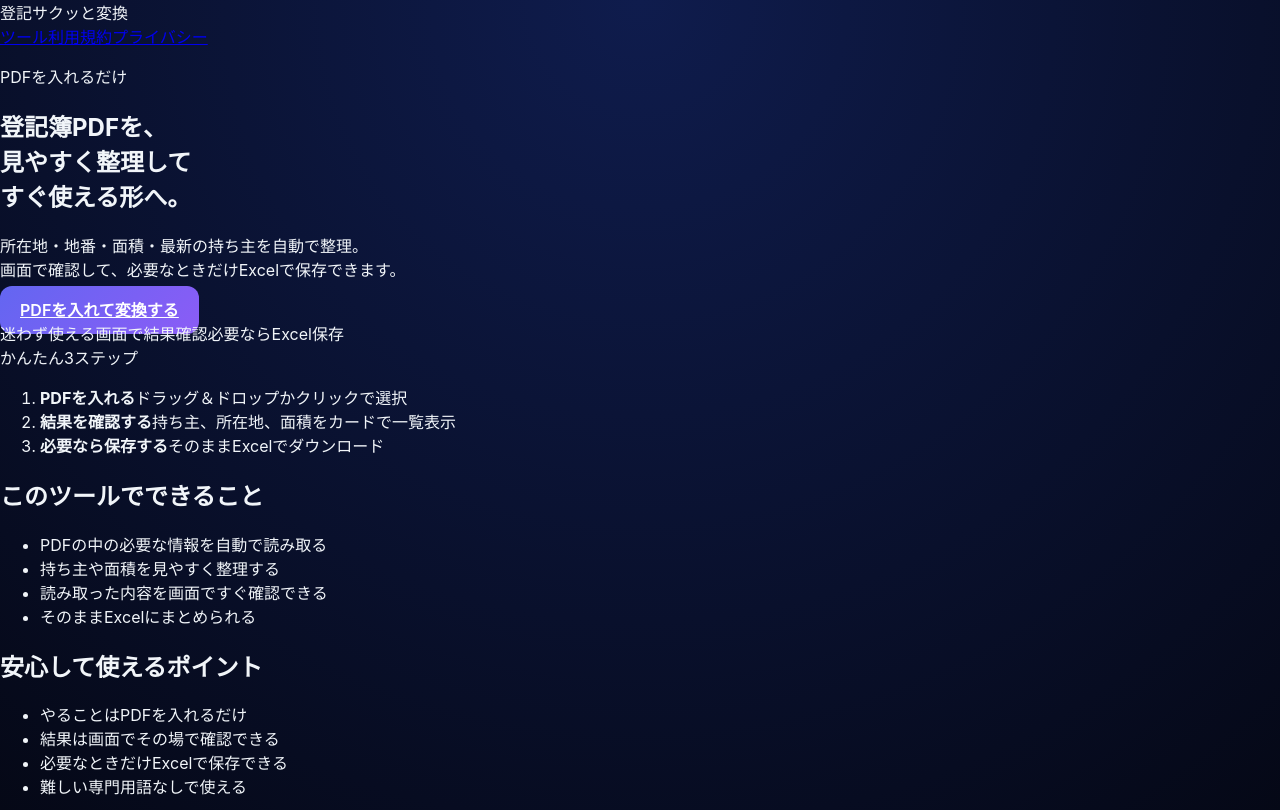
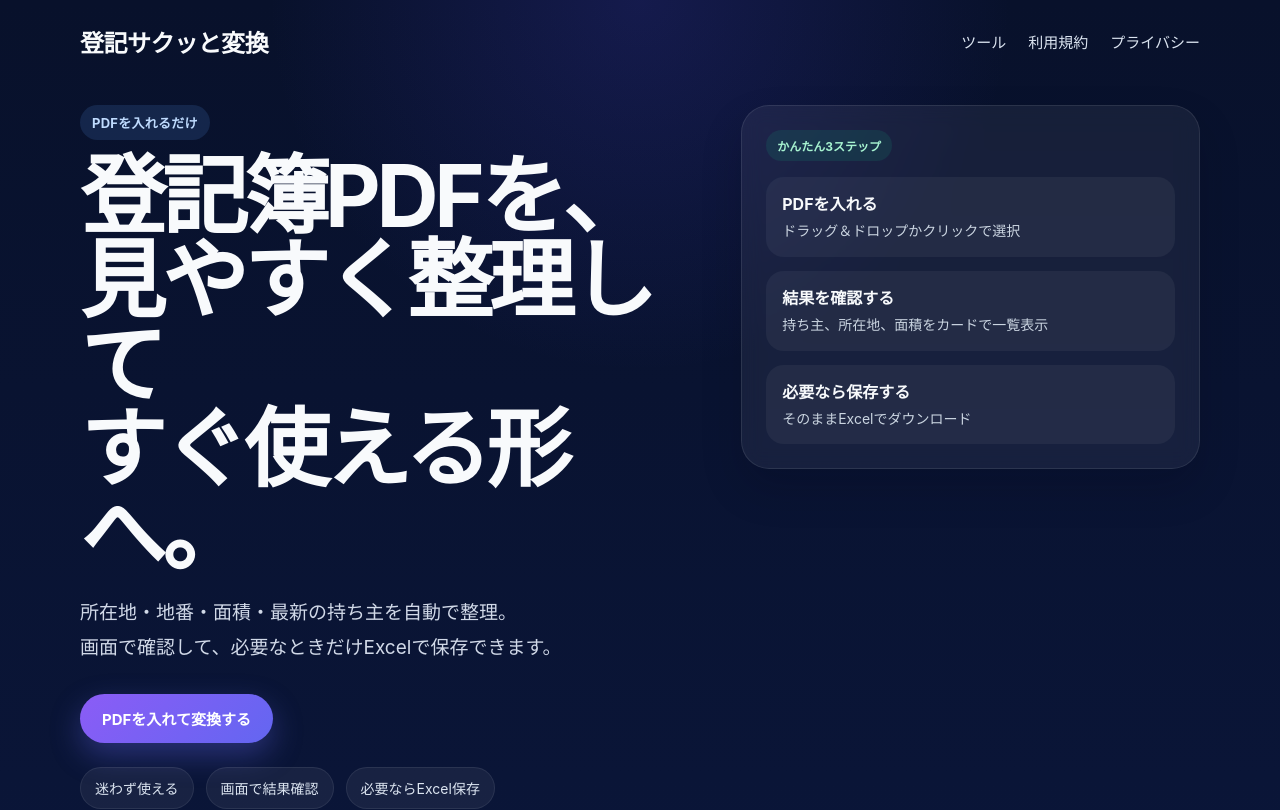
Before and after one commit to tamtamkt7-max/touki-web-app, a Next.js app: page / in a window 1280 px wide. Shown: the top 810 px of the page. Built offline with nearby package versions, Linux system fonts and the light colour scheme.

Commit message:
Update globals.css

```diff
--- a/app/globals.css
+++ b/app/globals.css
@@ -1,84 +1,542 @@
-* { box-sizing: border-box; }
+* {
+  box-sizing: border-box;
+}
 
-html, body {
+html,
+body {
   padding: 0;
   margin: 0;
 }
 
-body {
-  font-family: -apple-system, BlinkMacSystemFont, "Segoe UI", Roboto, "Hiragino Sans", "Yu Gothic", sans-serif;
-  background: radial-gradient(circle at top, #0f1c4d, #050816);
-  color: #f1f5f9;
+html {
+  scroll-behavior: smooth;
 }
 
-/* 全体余白 */
-.container {
-  max-width: 900px;
-  margin: 0 auto;
-  padding: 40px 20px;
+body {
+  font-family:
+    -apple-system,
+    BlinkMacSystemFont,
+    "Segoe UI",
+    Roboto,
+    "Hiragino Sans",
+    "Hiragino Kaku Gothic ProN",
+    "Yu Gothic",
+    sans-serif;
+  background:
+    radial-gradient(circle at top, rgba(79, 70, 229, 0.18), transparent 28%),
+    linear-gradient(180deg, #08112b 0%, #0b173d 100%);
+  color: #f8fafc;
+  min-height: 100vh;
 }
 
-/* タイトル */
-.title {
-  font-size: 32px;
+a {
+  color: inherit;
+  text-decoration: none;
+}
+
+button,
+input,
+textarea {
+  font: inherit;
+}
+
+.shell {
+  width: min(1120px, calc(100% - 40px));
+  margin: 0 auto;
+}
+
+/* 共通 */
+.eyebrow {
+  display: inline-flex;
+  align-items: center;
+  gap: 8px;
+  margin: 0 0 14px;
+  padding: 8px 12px;
+  border-radius: 999px;
+  background: rgba(96, 165, 250, 0.14);
+  color: #bfdbfe;
+  font-size: 13px;
   font-weight: 700;
+  letter-spacing: 0.02em;
+}
+
+.button {
+  display: inline-flex;
+  align-items: center;
+  justify-content: center;
+  border: none;
+  border-radius: 999px;
+  padding: 14px 22px;
+  font-size: 15px;
+  font-weight: 700;
+  cursor: pointer;
+  transition:
+    transform 0.18s ease,
+    opacity 0.18s ease,
+    box-shadow 0.18s ease;
+}
+
+.button:hover {
+  transform: translateY(-1px);
+}
+
+.button-primary {
+  background: linear-gradient(135deg, #8b5cf6, #6366f1);
+  color: #fff;
+  box-shadow: 0 12px 30px rgba(99, 102, 241, 0.35);
+}
+
+.button-secondary {
+  background: rgba(255, 255, 255, 0.08);
+  color: #e5e7eb;
+  border: 1px solid rgba(255, 255, 255, 0.12);
+}
+
+.panel {
+  border-radius: 28px;
+}
+
+.panel-dark,
+.panel-card,
+.result-card,
+.summary-card {
+  background: rgba(255, 255, 255, 0.06);
+  border: 1px solid rgba(255, 255, 255, 0.09);
+  box-shadow: 0 20px 40px rgba(2, 6, 23, 0.18);
+  backdrop-filter: blur(10px);
+}
+
+.bullet-list {
+  margin: 0;
+  padding-left: 22px;
+  line-height: 1.95;
+  color: #dbe4f0;
+}
+
+.muted {
+  color: #94a3b8;
+}
+
+/* Header */
+.site-header {
+  display: flex;
+  align-items: center;
+  justify-content: space-between;
+  gap: 20px;
+  padding: 24px 0 12px;
+}
+
+.brand {
+  font-size: 24px;
+  font-weight: 800;
+  letter-spacing: -0.02em;
+}
+
+.site-nav {
+  display: flex;
+  gap: 22px;
+  flex-wrap: wrap;
+}
+
+.site-nav a {
+  color: #dbe4f0;
+  font-size: 15px;
+}
+
+.site-nav a:hover {
+  color: #fff;
+}
+
+/* Home */
+.home-page {
+  min-height: 100vh;
+  padding-bottom: 80px;
+}
+
+.hero {
+  display: grid;
+  grid-template-columns: 1.25fr 0.9fr;
+  gap: 24px;
+  align-items: start;
+  padding: 34px 0 20px;
+}
+
+.hero-title {
+  margin: 0;
+  font-size: clamp(42px, 8vw, 86px);
+  line-height: 0.98;
+  letter-spacing: -0.05em;
+}
+
+.hero-lead {
+  margin: 20px 0 0;
+  max-width: 760px;
+  color: #d1d9e8;
+  font-size: 19px;
+  line-height: 1.85;
+}
+
+.hero-actions {
+  margin-top: 28px;
+  display: flex;
+  gap: 14px;
+  flex-wrap: wrap;
+}
+
+.trust-pills {
+  display: flex;
+  gap: 12px;
+  flex-wrap: wrap;
+  margin-top: 24px;
+}
+
+.trust-pills span {
+  display: inline-flex;
+  padding: 10px 14px;
+  border-radius: 999px;
+  background: rgba(255, 255, 255, 0.06);
+  color: #dbe4f0;
+  font-size: 14px;
+  border: 1px solid rgba(255, 255, 255, 0.08);
+}
+
+.hero-panel {
+  display: grid;
+  gap: 18px;
+}
+
+.panel-dark {
+  padding: 24px;
+}
+
+.panel-dark h2,
+.panel-card h2 {
+  margin: 0 0 16px;
+  font-size: 30px;
+  line-height: 1.25;
+}
+
+.panel-badge {
+  display: inline-flex;
+  padding: 7px 11px;
+  border-radius: 999px;
+  background: rgba(16, 185, 129, 0.12);
+  color: #a7f3d0;
+  font-size: 12px;
+  font-weight: 700;
+  margin-bottom: 16px;
+}
+
+.step-list {
+  list-style: none;
+  margin: 0;
+  padding: 0;
+  display: grid;
+  gap: 14px;
+}
+
+.step-list li {
+  display: grid;
+  gap: 4px;
+  padding: 14px 14px 14px 16px;
+  border-radius: 18px;
+  background: rgba(255, 255, 255, 0.05);
+}
+
+.step-list strong {
+  font-size: 16px;
+}
+
+.step-list span {
+  color: #cbd5e1;
+  font-size: 14px;
+  line-height: 1.7;
+}
+
+.home-ad-slot {
+  min-height: 140px;
+}
+
+.feature-grid {
+  display: grid;
+  grid-template-columns: 1fr 1fr;
+  gap: 20px;
+  margin-top: 24px;
+}
+
+.panel-card {
+  padding: 26px;
+}
+
+/* Tool */
+.tool-page {
+  min-height: 100vh;
+  padding: 28px 0 80px;
+}
+
+.tool {
+  display: grid;
+  gap: 18px;
+}
+
+.tool-header {
   margin-bottom: 8px;
 }
 
-.subtitle {
-  color: #94a3b8;
-  margin-bottom: 30px;
+.tool-title {
+  margin: 0;
+  font-size: clamp(34px, 5vw, 56px);
+  line-height: 1.08;
+  letter-spacing: -0.04em;
 }
 
-/* ドロップエリア */
-.drop {
-  border: 2px dashed rgba(255,255,255,0.2);
-  border-radius: 20px;
-  padding: 50px 20px;
-  text-align: center;
-  background: rgba(255,255,255,0.03);
-  transition: 0.2s;
+.tool-lead {
+  margin: 18px 0 0;
+  max-width: 760px;
+  color: #d1d9e8;
+  font-size: 17px;
+  line-height: 1.85;
 }
 
-.drop:hover {
-  background: rgba(255,255,255,0.06);
+.dropzone {
+  border: 2px dashed rgba(255, 255, 255, 0.26);
+  border-radius: 32px;
+  background: rgba(255, 255, 255, 0.05);
+  padding: 40px 24px;
+  text-align: center;
+  cursor: pointer;
+  transition:
+    background 0.2s ease,
+    border-color 0.2s ease,
+    transform 0.2s ease;
 }
 
-/* ボタン */
-.button {
-  background: linear-gradient(135deg, #6366f1, #8b5cf6);
-  border: none;
-  border-radius: 12px;
-  padding: 14px 20px;
-  color: white;
-  font-weight: 600;
-  cursor: pointer;
-  margin-top: 16px;
+.dropzone:hover {
+  background: rgba(255, 255, 255, 0.07);
 }
 
-.button:hover {
-  opacity: 0.9;
+.dropzone.is-dragging {
+  border-color: #60a5fa;
+  background: rgba(96, 165, 250, 0.12);
 }
 
-/* カード */
-.card {
-  background: rgba(255,255,255,0.04);
-  border-radius: 16px;
-  padding: 20px;
-  margin-top: 20px;
+.dropzone.is-loading {
+  opacity: 0.88;
 }
 
-/* エラー */
-.error {
-  background: #fee2e2;
-  color: #991b1b;
-  padding: 12px;
-  border-radius: 10px;
-  margin-top: 16px;
+.dropzone-inner {
+  min-height: 220px;
+  display: grid;
+  place-items: center;
+  align-content: center;
+  gap: 10px;
 }
 
-/* ローディング */
-.loading {
-  margin-top: 20px;
-  opacity: 0.7;
+.dropzone-icon {
+  font-size: 44px;
 }
+
+.dropzone-title {
+  margin: 0;
+  font-size: clamp(28px, 3vw, 40px);
+  line-height: 1.2;
+}
+
+.dropzone-text {
+  margin: 0;
+  color: #d1d9e8;
+  font-size: 16px;
+}
+
+.tool-pills {
+  display: grid;
+  grid-template-columns: repeat(3, 1fr);
+  gap: 14px;
+}
+
+.tool-pills span {
+  display: flex;
+  justify-content: center;
+  align-items: center;
+  min-height: 58px;
+  padding: 12px 16px;
+  border-radius: 18px;
+  background: rgba(255, 255, 255, 0.06);
+  color: #e5edf8;
+  font-size: 15px;
+  font-weight: 700;
+  border: 1px solid rgba(255, 255, 255, 0.08);
+}
+
+.alert {
+  padding: 16px 18px;
+  border-radius: 18px;
+  font-size: 15px;
+  line-height: 1.7;
+}
+
+.alert-error {
+  background: #fef2f2;
+  color: #b91c1c;
+  border: 1px solid #fecaca;
+}
+
+.summary-grid {
+  display: grid;
+  grid-template-columns: repeat(5, 1fr);
+  gap: 16px;
+}
+
+.summary-card {
+  border-radius: 22px;
+  padding: 18px;
+}
+
+.summary-label {
+  color: #9fb0c9;
+  font-size: 13px;
+  margin-bottom: 8px;
+}
+
+.summary-value {
+  font-size: 20px;
+  font-weight: 800;
+  line-height: 1.45;
+  word-break: break-word;
+}
+
+.result-section {
+  display: grid;
+  gap: 18px;
+}
+
+.result-grid {
+  display: grid;
+  grid-template-columns: 1fr 1fr;
+  gap: 18px;
+}
+
+.result-card {
+  border-radius: 24px;
+  padding: 22px;
+}
+
+.result-card-header {
+  display: flex;
+  align-items: center;
+  justify-content: space-between;
+  margin-bottom: 16px;
+}
+
+.result-card-header h3 {
+  margin: 0;
+  font-size: 22px;
+}
+
+.timeline {
+  list-style: none;
+  margin: 0;
+  padding: 0;
+  display: grid;
+  gap: 12px;
+}
+
+.timeline-item {
+  display: grid;
+  grid-template-columns: 34px 1fr;
+  gap: 12px;
+  align-items: start;
+  padding: 14px;
+  border-radius: 18px;
+  background: rgba(255, 255, 255, 0.05);
+}
+
+.timeline-index {
+  width: 34px;
+  height: 34px;
+  border-radius: 999px;
+  background: rgba(96, 165, 250, 0.16);
+  color: #bfdbfe;
+  display: grid;
+  place-items: center;
+  font-weight: 800;
+}
+
+.timeline-text {
+  line-height: 1.8;
+  color: #edf3ff;
+  word-break: break-word;
+}
+
+.preview-textarea {
+  width: 100%;
+  min-height: 360px;
+  resize: vertical;
+  border-radius: 18px;
+  border: 1px solid rgba(255, 255, 255, 0.1);
+  background: rgba(3, 10, 28, 0.44);
+  color: #f8fafc;
+  padding: 16px;
+  line-height: 1.7;
+}
+
+.result-actions {
+  display: flex;
+  justify-content: flex-end;
+  gap: 12px;
+  flex-wrap: wrap;
+}
+
+.info-card h3 {
+  margin: 0 0 14px;
+  font-size: 24px;
+}
+
+/* Responsive */
+@media (max-width: 980px) {
+  .hero,
+  .feature-grid,
+  .result-grid {
+    grid-template-columns: 1fr;
+  }
+
+  .summary-grid {
+    grid-template-columns: repeat(2, 1fr);
+  }
+}
+
+@media (max-width: 720px) {
+  .site-header {
+    flex-direction: column;
+    align-items: flex-start;
+  }
+
+  .site-nav {
+    gap: 14px;
+  }
+
+  .hero-title {
+    font-size: clamp(38px, 14vw, 64px);
+  }
+
+  .tool-title {
+    font-size: clamp(30px, 10vw, 44px);
+  }
+
+  .tool-pills,
+  .summary-grid {
+    grid-template-columns: 1fr;
+  }
+
+  .button {
+    width: 100%;
+  }
+
+  .hero-actions {
+    flex-direction: column;
+  }
+
+  .result-actions {
+    flex-direction: column;
+  }
+}
```
